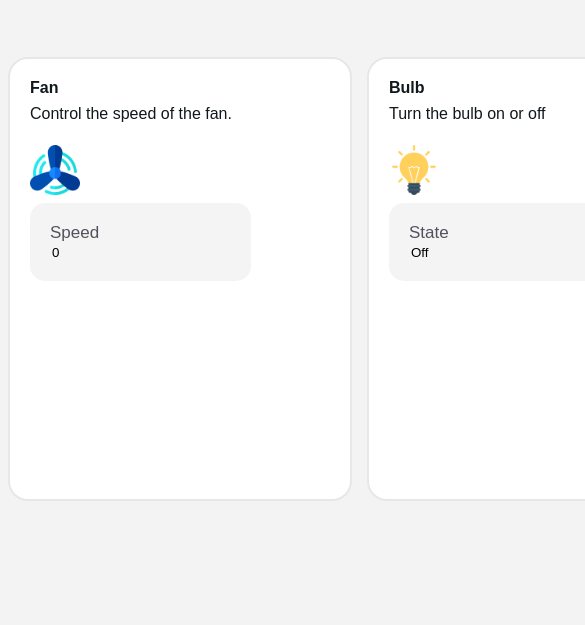
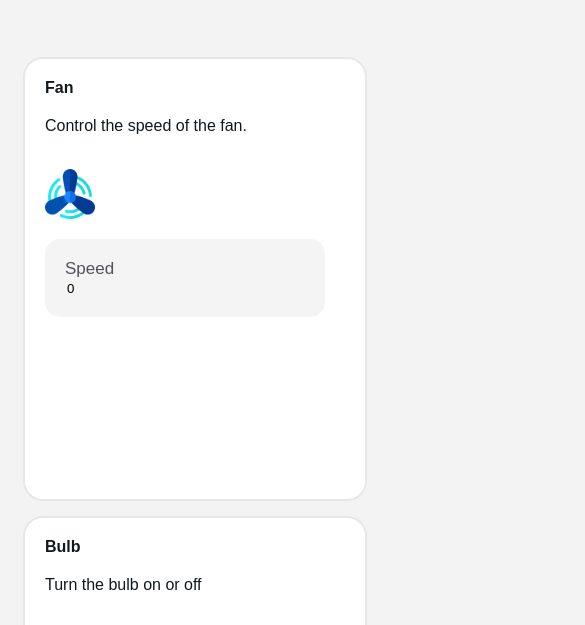
Before and after one commit to phANTom2303/konnexweb-syntax-survivors, a plain HTML site: page index.html in a window 390 px wide. Shown: the part 188-813 px from the top of the page, 585 px wide, since content can reach past the window. Drawn offline with Linux system fonts and the light colour scheme; no server answers.

Commit message:
Minor changes

```diff
--- a/styles.css
+++ b/styles.css
@@ -1,4 +1,4 @@
-body{
+body {
     background-color: #F3F3F3;
     font-family: sans-serif;
 }
@@ -11,7 +11,8 @@ body{
     gap: 60px;
 }
 
-#heading, #subheading {
+#heading,
+#subheading {
     text-align: center;
 }
 
@@ -32,6 +33,7 @@ body{
     gap: 15px;
 
 }
+
 .card {
     border: solid 2px #E5E7EB;
     width: 300px;
@@ -41,9 +43,13 @@ body{
     padding: 20px;
 
     display: flex;
-    gap: 8px;
+    gap: 20px;
     flex-direction: column;
-    align-items: flex-start;
+    align-items: stretch;
+}
+
+img {
+    align-self: baseline;
 }
 
 .card-heading {
@@ -55,7 +61,8 @@ body{
     color: #11181C;
     height: 2rem;
 }
-img{
+
+img {
     height: 50px;
     width: auto;
 }
@@ -75,4 +82,12 @@ img{
 input {
     border: none;
     background-color: #F4F4F5;
+    width: 50%;
 }
+
+@media (max-width: 800px) {
+    .card-list {
+        flex-direction: column;
+    }
+
+}
```
Also changed, not shown: index.html (+1 -1 lines).
